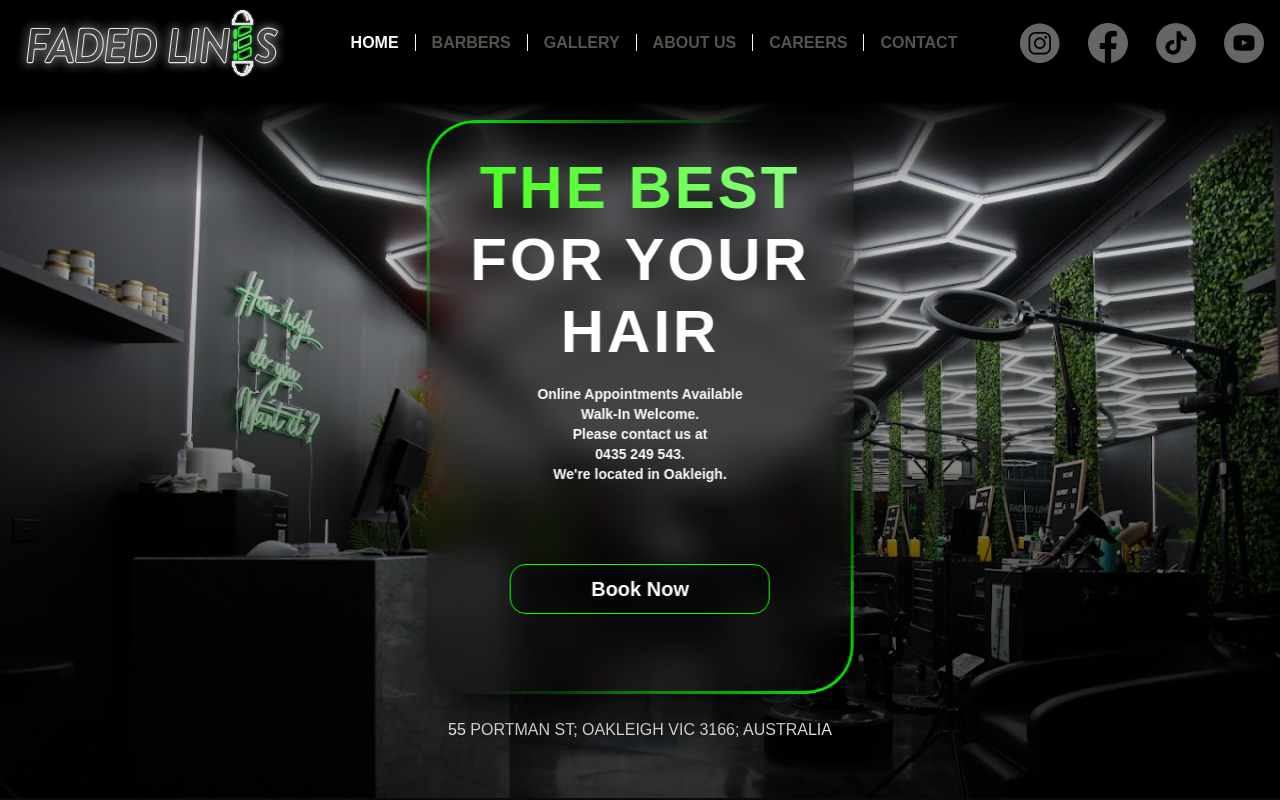
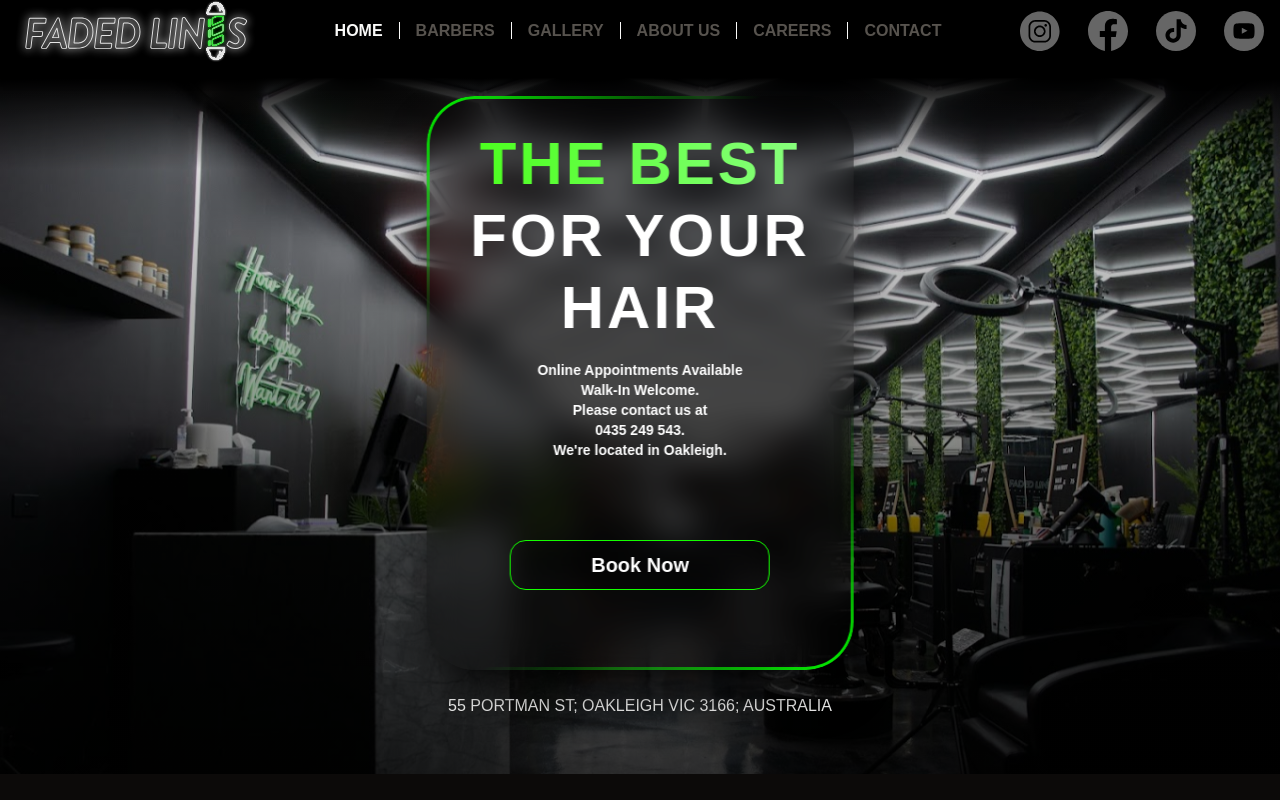
Before and after one commit to muhzulzidan/milkiyano-barber, a React (Vite) app: page / in a window 1280 px wide. Shown: the top 800 px of the page. Built offline with nearby package versions, Linux system fonts and the light colour scheme.

Commit message:
bugfix : make logo smaller

```diff
--- a/src/components/web/header.tsx
+++ b/src/components/web/header.tsx
@@ -58,9 +58,9 @@ const Header: React.FC = () => {
         <header className="bg-black text-white py-0 relative shadow-lg shadow-black border-none z-[999999]">
             <div className="container mx-auto flex justify-between items-center relative z-10 border-none px-2 md:px-4">
                 <h1 className="text-2xl font-bold text-transparent hidden ">Barber Shop</h1>
-                <div className='flex flex-col justify-center items-center py-2'>
+                <div className='flex flex-col justify-center items-center'>
                     <Link to={"/"}  >
-                        <img src={Logo} alt="barber shop faded lines" className='w-48 md:w-[17rem] h-auto opacity-90 '  />
+                        <img src={Logo} alt="barber shop faded lines" className='w-48 md:w-[15rem] h-auto opacity-90 '  />
                    </Link>
                 </div>
                 <nav className='hidden lg:block'>
```
